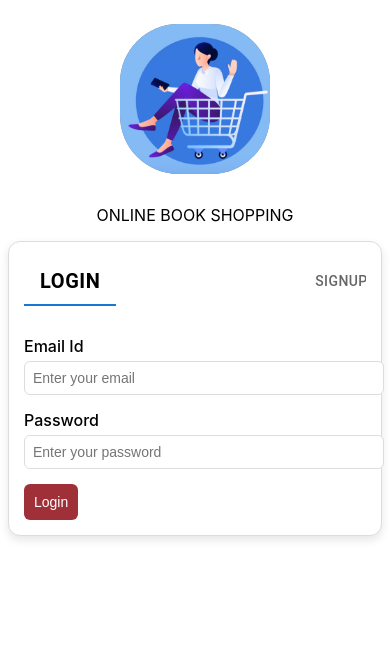
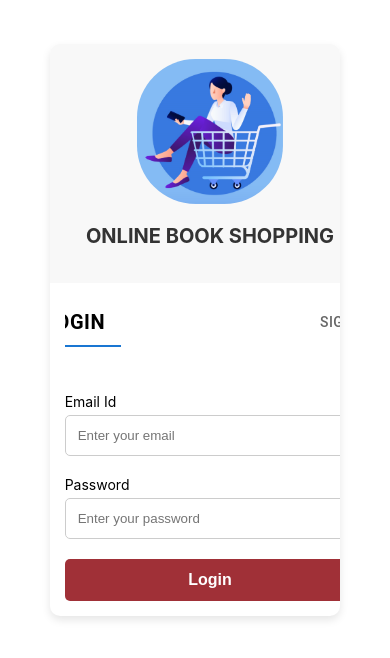
Before and after one commit to JayeshTapdiya12/bookstrore_bridgelabz, a React (Vite) app in the folder bookstore/: page /login in a window 390 px wide. Shown: the top 658 px of the page. Built offline with nearby package versions, Linux system fonts and the light colour scheme.

Commit message:
[jayesh tapdiya] updated the logn adn signup css

```diff
--- a/bookstore/src/style/login.css
+++ b/bookstore/src/style/login.css
@@ -1,173 +1,235 @@
-.mainPhoto {
+.signup-container,
+.login-container {
   display: flex;
-  justify-content: center;
-  align-items: center;
-  /* gap: 30px; */
-  /* background-color: red; */
-  padding-top: 30px;
-  max-width: 1100px;
-  margin: auto;
-  margin-top: 5%;
-}
-.thePhoto {
-  background-color: grey;
-}
-.thePhoto img {
-  height: auto;
-  border-radius: 15vw;
-}
-.thePhoto p {
-  margin-top: 1rem;
-  /* font-size: 1.2rem; */
-  font-weight: bold;
+  width: 80%;
+  max-width: 900px;
+  background-color: white;
+  border-radius: 10px;
+  overflow: hidden;
+  box-shadow: 0 4px 8px rgba(0, 0, 0, 0.1);
+  margin: 7vw auto;
 }
 
+.signup-left,
 .login-left {
-  flex: 1;
+  background-color: #f8f8f8;
+  width: 50%;
+  padding: 20px;
   display: flex;
   flex-direction: column;
   align-items: center;
-  text-align: center;
-}
-
-.login-image {
-  max-width: 280px;
-  width: 100%;
-  height: auto;
-  margin-bottom: 15px;
-  border-radius: 15vw;
-  background-color: grey;
-}
-
-.login-right,
-.signup-right {
-  flex: 1;
-  display: flex;
   justify-content: center;
 }
 
-.login-box,
-.signup-box {
-  width: 100%;
-  max-width: 400px;
-  padding: 30px;
-  border: 1px solid #ddd;
-  border-radius: 12px;
-  background: #fff;
-  box-shadow: 0px 4px 10px rgba(0, 0, 0, 0.1);
+.signup-left img,
+.login-left img {
+  max-width: 80%;
+}
+
+.signup-left p,
+.login-left p {
+  margin-top: 20px;
+  font-size: 20px;
+  font-weight: bold;
+  color: #333;
+}
+
+.signup-right,
+.login-right {
+  width: 50%;
+  padding: 40px;
+}
+
+.signup-box,
+.login-box {
+  max-width: 100%;
 }
 
 .input-group {
-  margin-bottom: 15px;
-  text-align: left;
+  margin-bottom: 20px;
 }
 
 .input-group label {
+  font-size: 14px;
+  margin-bottom: 5px;
   display: block;
-  margin-bottom: 5px;
-  font-weight: 500;
 }
 
 .input-group input {
   width: 100%;
   padding: 10px;
-  border: 1px solid #ddd;
-  border-radius: 6px;
-  font-size: 15px;
+  border-radius: 5px;
+  border: 1px solid #ccc;
 }
 
-.button-group {
+.signup-button,
+.login-button {
+  width: 100%;
+  padding: 12px;
+  background-color: #a03037;
+  border: none;
+  color: white;
+  font-weight: bold;
+  border-radius: 5px;
+  cursor: pointer;
+}
+
+.social-login {
   display: flex;
   justify-content: space-between;
-  gap: 15px;
+}
+
+.social-button {
+  flex: 1;
+  margin: 0 5px;
+  padding: 10px;
+  border: 1px solid #ccc;
+  border-radius: 5px;
+  background-color: white;
+  cursor: pointer;
+  font-weight: bold;
+}
+
+.social-button.facebook {
+  color: #3b5998;
+}
+
+.social-button.google {
+  color: #db4437;
+}
+
+.inactive-tab {
+  color: grey;
+}
+
+.active-tab {
+  color: #a03037;
+}
+
+.forgot-password {
+  display: flex;
+  justify-content: flex-end;
   margin-bottom: 20px;
 }
 
-.login-button,
-.signup-button {
-  flex: 1;
-  max-width: 48%;
-  padding: 12px;
-  font-size: 15px;
-  border: none;
-  border-radius: 6px;
-  cursor: pointer;
-  transition: all 0.3s ease;
+.forgot-password a {
+  text-decoration: none;
+  color: grey;
+  font-size: 14px;
 }
 
-.login-button {
-  background: #a03037;
-  color: white;
+.or-divider {
+  text-align: center;
+  margin: 20px 0;
+  color: grey;
 }
 
-.login-button:hover {
-  background: #7d242b;
+.signup-header,
+.login-header {
+  display: flex;
+  justify-content: space-between;
+  margin-bottom: 30px;
 }
 
-.signup-button {
-  background: #f0f0f0;
-  color: #333;
-}
-
-.signup-button:hover {
-  background: #ddd;
+.signup-header h2,
+.login-header h2 {
+  cursor: pointer;
+  font-weight: bold;
 }
 
 @media (max-width: 768px) {
-  .mainPhoto {
+  .signup-container,
+  .login-container {
     flex-direction: column;
-    gap: 20px;
+    margin-top: 3vw;
+    width: 90%;
+  }
+
+  .signup-left,
+  .login-left {
+    width: 100%;
+    padding: 15px;
+  }
+
+  .signup-right,
+  .login-right {
+    width: 100%;
     padding: 20px;
   }
 
-  .login-left {
-    order: 1;
+  .signup-left img,
+  .login-left img {
+    width: 60%;
   }
 
-  .login-right,
-  .signup-right {
-    order: 2;
-    width: 100%;
+  .signup-header,
+  .login-header {
+    flex-direction: column;
+    align-items: center;
   }
 
-  .login-box,
-  .signup-box {
-    max-width: 100%;
-    padding: 20px;
+  .input-group input {
+    padding: 12px;
   }
 
-  .login-image {
-    max-width: 200px;
+  .signup-button,
+  .login-button {
+    font-size: 16px;
+  }
+
+  .social-login {
+    flex-direction: column;
+    margin-top: 20px;
+  }
+
+  .social-button {
+    margin-bottom: 10px;
   }
 }
 
 @media (max-width: 480px) {
-  .mainPhoto {
-    padding: 15px;
-    gap: 15px;
+  .signup-left img,
+  .login-left img {
+    width: 50%;
   }
 
-  .login-box,
-  .signup-box {
+  .signup-container,
+  .login-container {
+    margin-top: 5vw;
+    width: 85%;
+  }
+
+  .signup-right,
+  .login-right {
     padding: 15px;
   }
 
-  .login-image {
-    max-width: 150px;
+  .input-group input {
+    padding: 12px;
   }
 
-  .input-group input {
-    padding: 8px;
+  .signup-button,
+  .login-button {
+    font-size: 16px;
+  }
+
+  .social-button {
     font-size: 14px;
   }
 
-  .login-button,
-  .signup-button {
-    padding: 10px;
+  .or-divider {
     font-size: 14px;
   }
+}
 
-  .button-group {
-    gap: 10px;
-  }
+.MuiTabs-root {
+  padding-bottom: 16px;
 }
+.MuiTab-root {
+  font-size: 16px;
+  font-weight: bold;
+}
+
+.MuiTabs-flexContainer {
+  justify-content: center;
+}
```
